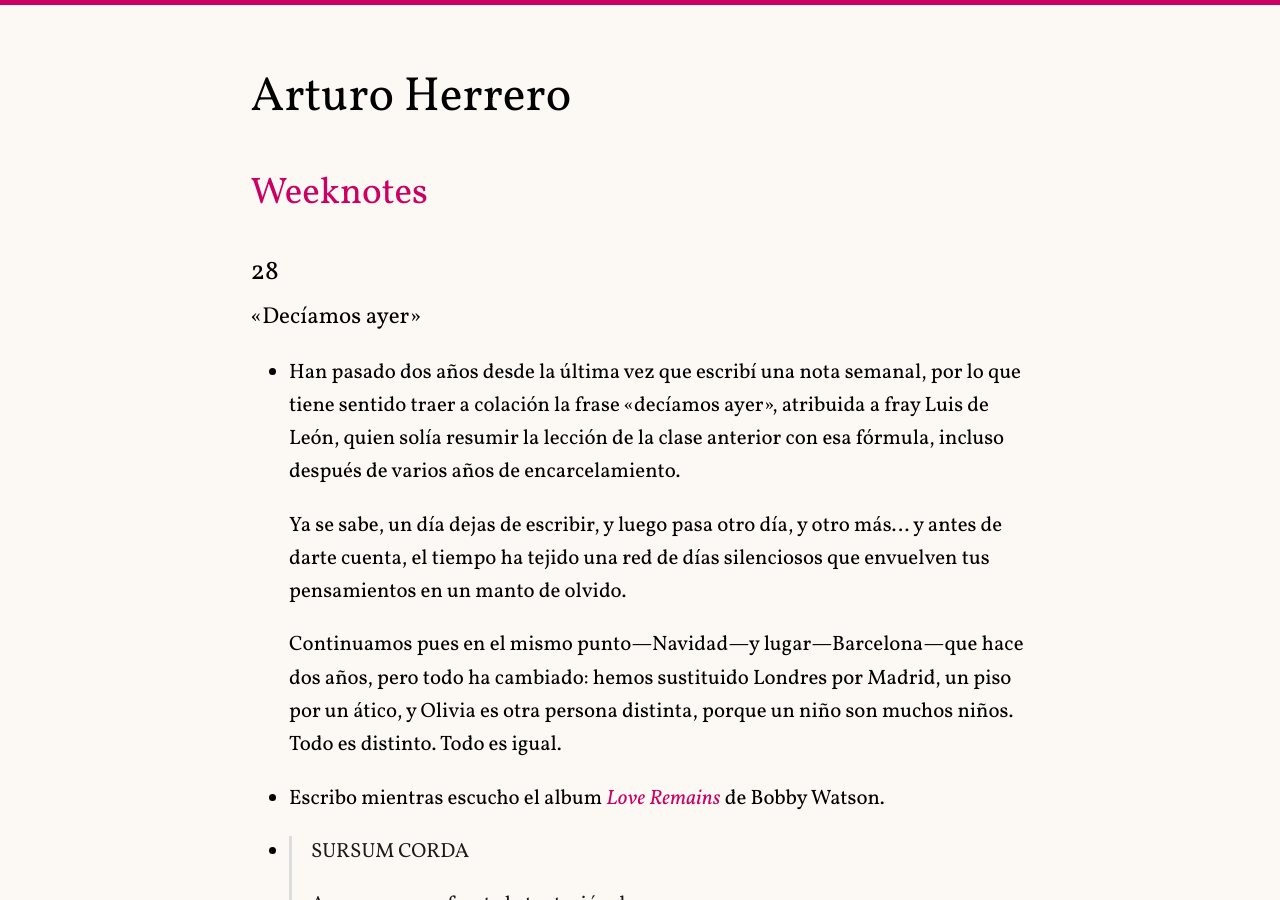
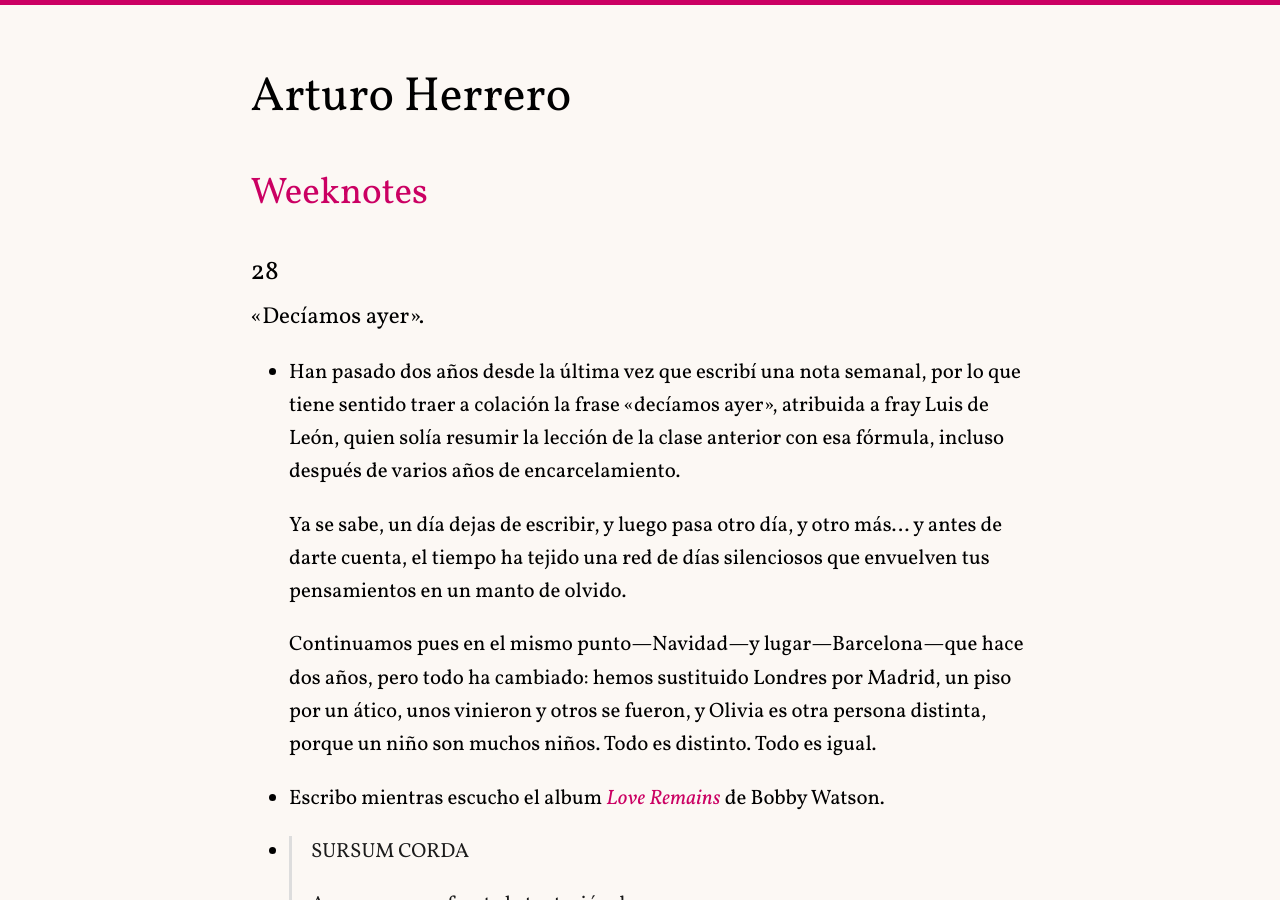
Before and after one commit to arturoherrero/arturoherrero.com, a Jekyll site: the page built from _weeknotes/2024/2024-12-29-28.md, in a window 1280 px wide and 900 px high. Built offline with Jekyll 4.4.1, drawn with Linux system fonts in a browser that asks for light colours.

Commit message:
Improve weeknote 28

```diff
--- a/_weeknotes/2024/2024-12-29-28.md
+++ b/_weeknotes/2024/2024-12-29-28.md
@@ -1,6 +1,6 @@
 ---
 layout: weeknote
-description: "«Decíamos ayer»"
+description: "«Decíamos ayer»."
 ---
 
 - Han pasado dos años desde la última vez que escribí una nota semanal, por lo
@@ -14,10 +14,10 @@
 
   Continuamos pues en el mismo punto—Navidad—y lugar—Barcelona—que hace dos
   años, pero todo ha cambiado: hemos sustituido Londres por Madrid, un piso por
-  un ático, y Olivia es otra persona distinta, porque un niño son muchos niños.
-  Todo es distinto. Todo es igual.
+  un ático, unos vinieron y otros se fueron, y Olivia es otra persona distinta,
+  porque un niño son muchos niños. Todo es distinto. Todo es igual.
 
-- Escribo mientras escucho el album [_Love Remains_][1] de Bobby Watson.
+- Escribo mientras escucho el album [_Love Remains_][1]{:target="_blank" rel="noreferrer"} de Bobby Watson.
 
 - > SURSUM CORDA
   >
```
